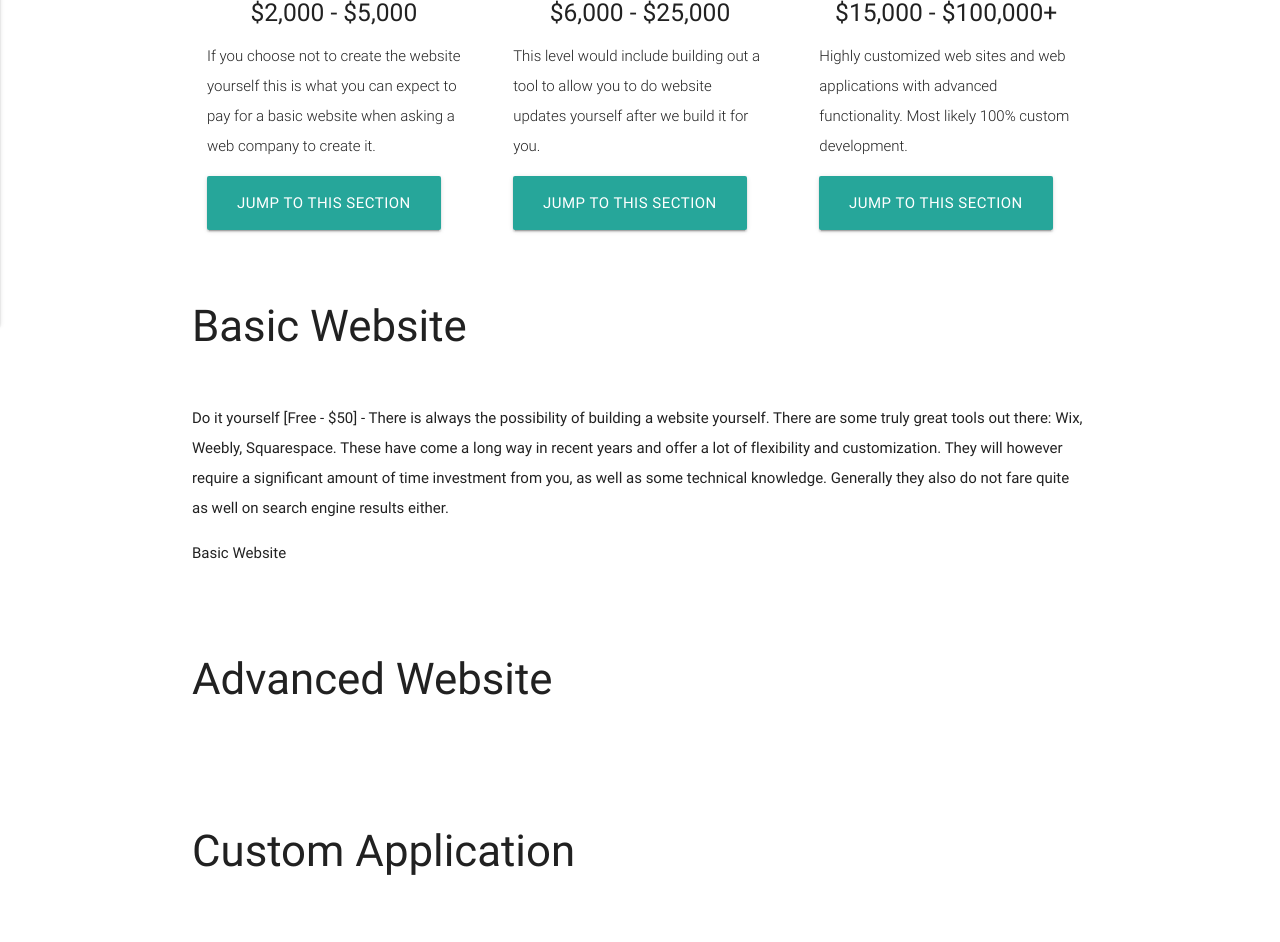
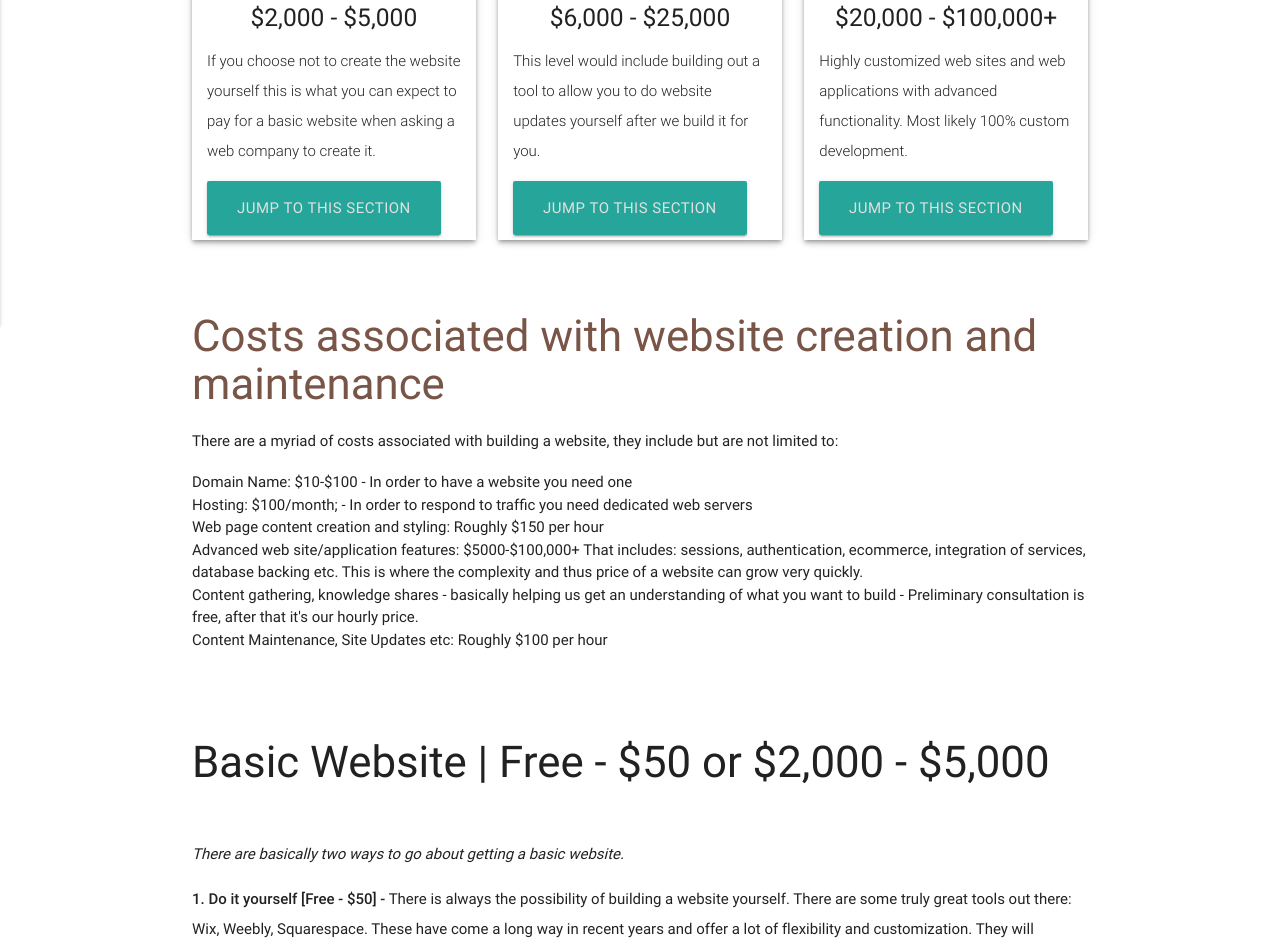
Before and after one commit to radleymith/redleif, a plain HTML site: page solutions-and-pricing.html in a window 1280 px wide. Shown: the part 535-1477 px from the top of the page. Drawn offline with Linux system fonts and the light colour scheme.

Commit message:
more content

```diff
--- a/css/style.css
+++ b/css/style.css
@@ -46,7 +46,7 @@ p {
 }
 
 .icon-block {
-  padding: 0 15px;
+  padding: 5px 15px;
 }
 .icon-block .material-icons {
   font-size: inherit;
--- a/solutions-and-pricing.html
+++ b/solutions-and-pricing.html
@@ -54,58 +54,85 @@
       <!--   Icon Section   -->
       <div class="row">
         <div class="col s12 m4">
-          <div class="icon-block">
+          <div class="icon-block z-depth-2">
             <h2 class="center brown-text">Basic Website</h2>
             <h5 class="center">$2,000 - $5,000</h5>
             <p class="light">
               If you choose not to create the website yourself this is what you can expect to pay for a basic website when asking a web company to create it.
             </p>
-            <a href="#basic-website-container" class="btn-large waves-effect waves-light teal lighten-1">Jump to this section</a>
+            <a href="#basic-website-container" class="btn-large waves-effect waves-light teal lighten-1 grey-text text-lighten-2">Jump to this section</a>
           </div>
         </div>
-
         <div class="col s12 m4">
-          <div class="icon-block">
+          <div class="icon-block z-depth-2">
             <h2 class="center brown-text">Advanced Website</h2>
             <h5 class="center">$6,000 - $25,000</h5>
             <p class="light">
               This level would include building out a tool to allow you to do website updates yourself after we build it for you.
             </p>
-            <a href="#advanced-website-container" class="btn-large waves-effect waves-light teal lighten-1">Jump to this section</a>
+            <a href="#advanced-website-container" class="btn-large waves-effect waves-light teal lighten-1 grey-text text-lighten-2">Jump to this section</a>
           </div>
         </div>
-
         <div class="col s12 m4">
-          <div class="icon-block">
+          <div class="icon-block z-depth-2">
             <h2 class="center brown-text">Custom Application</h2>
-            <h5 class="center">$15,000 - $100,000+</h5>
+            <h5 class="center">$20,000 - $100,000+</h5>
             <p class="light">
               Highly customized web sites and web applications with advanced functionality.  Most likely 100% custom development.
             </p>
-            <a href="#custom-application-container" class="btn-large waves-effect waves-light teal lighten-1">Jump to this section</a>
+            <a href="#custom-application-container" class="btn-large waves-effect waves-light teal lighten-1 grey-text text-lighten-2">Jump to this section</a>
           </div>
         </div>
       </div>
-
     </div>
   </div>
-
+  <div class="container" id="cost-overview">
+    <div class="section">
+        <div class="row">
+            <div class="col s12 left-align">
+                <h3 class="brown-text">Costs associated with website creation and maintenance</h3>
+                <p>There are a myriad of costs associated with building a website, they include but are not limited to:</p>
+                <ul>
+                    <li>
+                      Domain Name: $10-$100 - In order to have a website you need one
+                    </li>
+                    <li>
+                      Hosting: $100/month; - In order to respond to traffic you need dedicated web servers
+                    </li>
+                    <li>
+                      Web page content creation and styling: Roughly $150 per hour
+                    </li>
+                    <li>
+                      Advanced web site/application features: $5000-$100,000+ That includes: sessions, authentication, ecommerce, integration of services, database backing etc. This is where the complexity and thus price of a website can grow very quickly.
+                    </li>
+                    <li>
+                      Content gathering, knowledge shares - basically helping us get an understanding of what you want to build - Preliminary consultation is free, after that it's our hourly price.
+                    </li>
+                    <li>
+                      Content Maintenance, Site Updates etc: Roughly $100 per hour
+                    </li>
+                </ul>
+            </div>
+        </div>
+    </div>
+  </div>
   <div class="container" id="basic-website-container">
     <div class="section">
       <div class="row">
         <div class="col s12 left-align">
             <h3>
-              Basic Website
+              Basic Website | Free - $50 or $2,000 - $5,000
             </h3>
         </div>
       </div>
       <div class="row">
         <div class="col s12 left-align">
+            <p><em>There are basically two ways to go about getting a basic website.</em></p>
             <p>
-              Do it yourself [Free - $50] - There is always the possibility of building a website yourself.  There are some truly great tools out there: Wix, Weebly, Squarespace.  These have come a long way in recent years and offer a lot of flexibility and customization.  They will however require a significant amount of time investment from you, as well as some technical knowledge.  Generally they also do not fare quite as well on search engine results either.
+              <strong>1. Do it yourself [Free - $50] -</strong> There is always the possibility of building a website yourself.  There are some truly great tools out there: Wix, Weebly, Squarespace.  These have come a long way in recent years and offer a lot of flexibility and customization.  They will however require a significant amount of time investment from you, as well as some technical knowledge.  Generally they also do not fare quite as well on search engine results either.
             </p>
             <p>
-              Basic Website
+              <strong>2. Hire someone to build it [$2,000 - $5,000] -</strong> A basic website is what we suggest for most small businesses.  It adds a professional web presence to whatever type of business you have, adding a sense of legitimacy, helping to drive traffic to your brick and mortar locations.  You can think of it as virtual marketing, it acts as a brochure to your business so that people know what to expect when doing business with you.
             </p>
         </div>
       </div>
@@ -117,13 +144,14 @@
       <div class="row">
         <div class="col s12 left-align">
             <h3>
-                Advanced Website
+                Advanced Website | $6,000 - $25,000
             </h3>
         </div>
       </div>
       <div class="row">
         <div class="col s12 left-align">
             <p>
+                An advanced website is usually backed by a CMS(Content Management System). The website is created with both design and functionality in mind.  When you have a backing CMS it means that we will create a product that allows you to update most features of the website yourself.  The idea is that you have a website that you will want to update often and rather than pay someone to update it everytime you will be able to update it yourself.  The added complexity results in a much higher price than a basic website.  Often times this website will come with a <strong>blog</strong> that will allow you to interact directly with your audience.
             </p>
         </div>
       </div>
@@ -135,13 +163,14 @@
       <div class="row">
         <div class="col s12 left-align">
             <h3>
-                Custom Application
+                Custom Application | $20,000 - $100,000+
             </h3>
         </div>
       </div>
       <div class="row">
         <div class="col s12 left-align">
             <p>
+              All sorts of websites and web applications fall under this category, networking, blogging, ecommerce, games, or online businesses.  Every piece of these applcations requires customization, they are also usually backed by databases and have some sort of authentication.  These types of projects are extremely complex and require not only a great deal of development work, but a lot of communication as well.  In the end this constitutes to a huge time commitment and thus comes with a very large price tag.  This isn't out of the ordinary, but when the requirements call for an application like that, the prices go up quickly.
             </p>
         </div>
       </div>
```
Also changed, not shown: index.html (+3 -3 lines).
